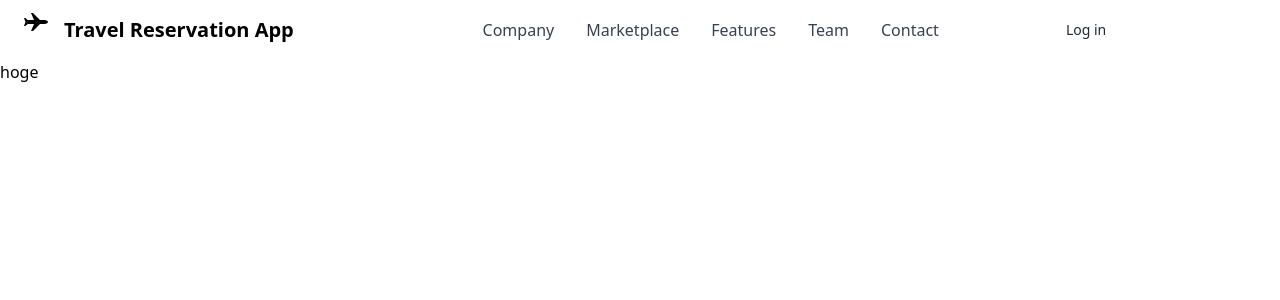
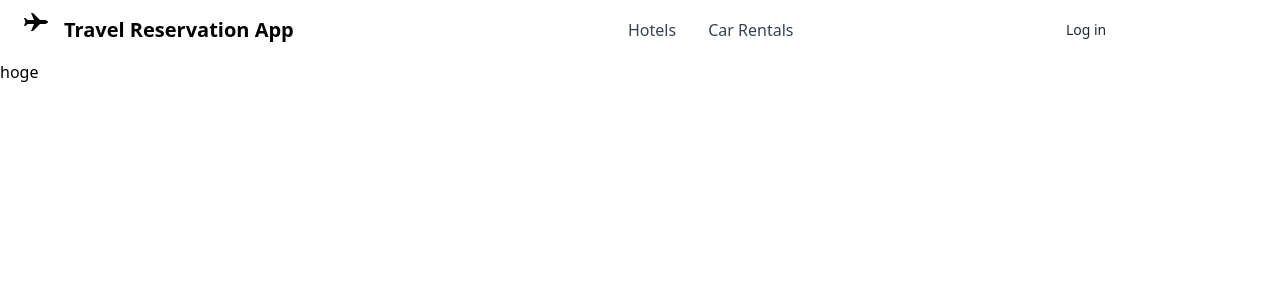
Before and after one commit to yuta519/airline_reservation_app, a React (Create React App) app: page /home in a window 1280 px wide. Shown: the top 300 px of the page. Built offline with nearby package versions, Linux system fonts and the light colour scheme.

Commit message:
change url path

```diff
--- a/src/components/Header.tsx
+++ b/src/components/Header.tsx
@@ -79,15 +79,8 @@
           >
             <ul className="flex flex-col mt-4 font-medium lg:flex-row lg:space-x-8 lg:mt-0">
               <li>
-                {/* <a
-                  href="#"
-                  className="block py-2 pr-4 pl-3 text-white rounded bg-primary-700 lg:bg-transparent lg:text-primary-700 lg:p-0 dark:text-white"
-                  aria-current="page"
-                >
-                  Home
-                </a> */}
                 <a
-                  href="/home"
+                  href="/flights"
                   aria-current="page"
                   className={selectedTabStyle}
                 >
@@ -95,40 +88,13 @@
                 </a>
               </li>
               <li>
-                <a href="#" className={unSelectedTabStyle}>
-                  Company
+                <a href="/hotels" className={unSelectedTabStyle}>
+                  Hotels
                 </a>
               </li>
               <li>
-                <a
-                  href="#"
-                  className="block py-2 pr-4 pl-3 text-gray-700 border-b border-gray-100 hover:bg-gray-50 lg:hover:bg-transparent lg:border-0 lg:hover:text-primary-700 lg:p-0 dark:text-gray-400 lg:dark:hover:text-white dark:hover:bg-gray-700 dark:hover:text-white lg:dark:hover:bg-transparent dark:border-gray-700"
-                >
-                  Marketplace
-                </a>
-              </li>
-              <li>
-                <a
-                  href="#"
-                  className="block py-2 pr-4 pl-3 text-gray-700 border-b border-gray-100 hover:bg-gray-50 lg:hover:bg-transparent lg:border-0 lg:hover:text-primary-700 lg:p-0 dark:text-gray-400 lg:dark:hover:text-white dark:hover:bg-gray-700 dark:hover:text-white lg:dark:hover:bg-transparent dark:border-gray-700"
-                >
-                  Features
-                </a>
-              </li>
-              <li>
-                <a
-                  href="#"
-                  className="block py-2 pr-4 pl-3 text-gray-700 border-b border-gray-100 hover:bg-gray-50 lg:hover:bg-transparent lg:border-0 lg:hover:text-primary-700 lg:p-0 dark:text-gray-400 lg:dark:hover:text-white dark:hover:bg-gray-700 dark:hover:text-white lg:dark:hover:bg-transparent dark:border-gray-700"
-                >
-                  Team
-                </a>
-              </li>
-              <li>
-                <a
-                  href="#"
-                  className="block py-2 pr-4 pl-3 text-gray-700 border-b border-gray-100 hover:bg-gray-50 lg:hover:bg-transparent lg:border-0 lg:hover:text-primary-700 lg:p-0 dark:text-gray-400 lg:dark:hover:text-white dark:hover:bg-gray-700 dark:hover:text-white lg:dark:hover:bg-transparent dark:border-gray-700"
-                >
-                  Contact
+                <a href="/car_rentals" className={unSelectedTabStyle}>
+                  Car Rentals
                 </a>
               </li>
             </ul>
```
